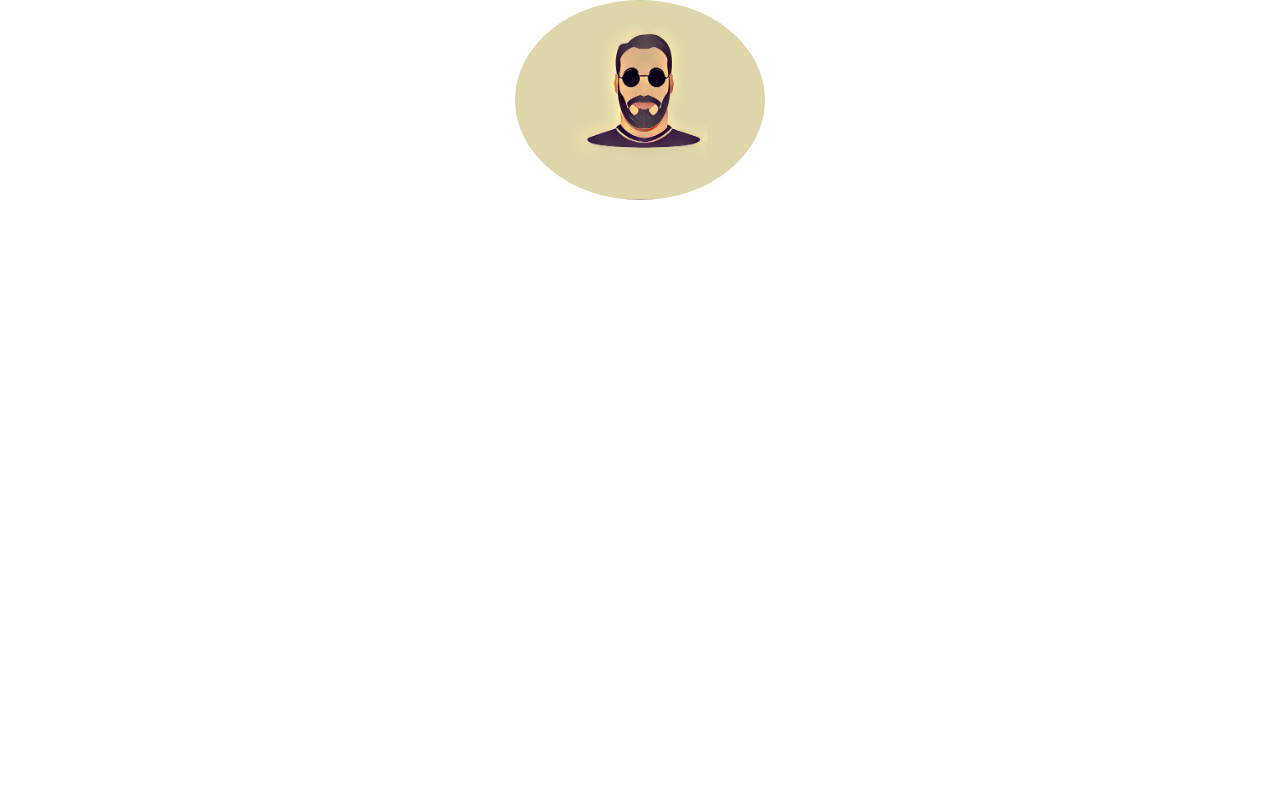
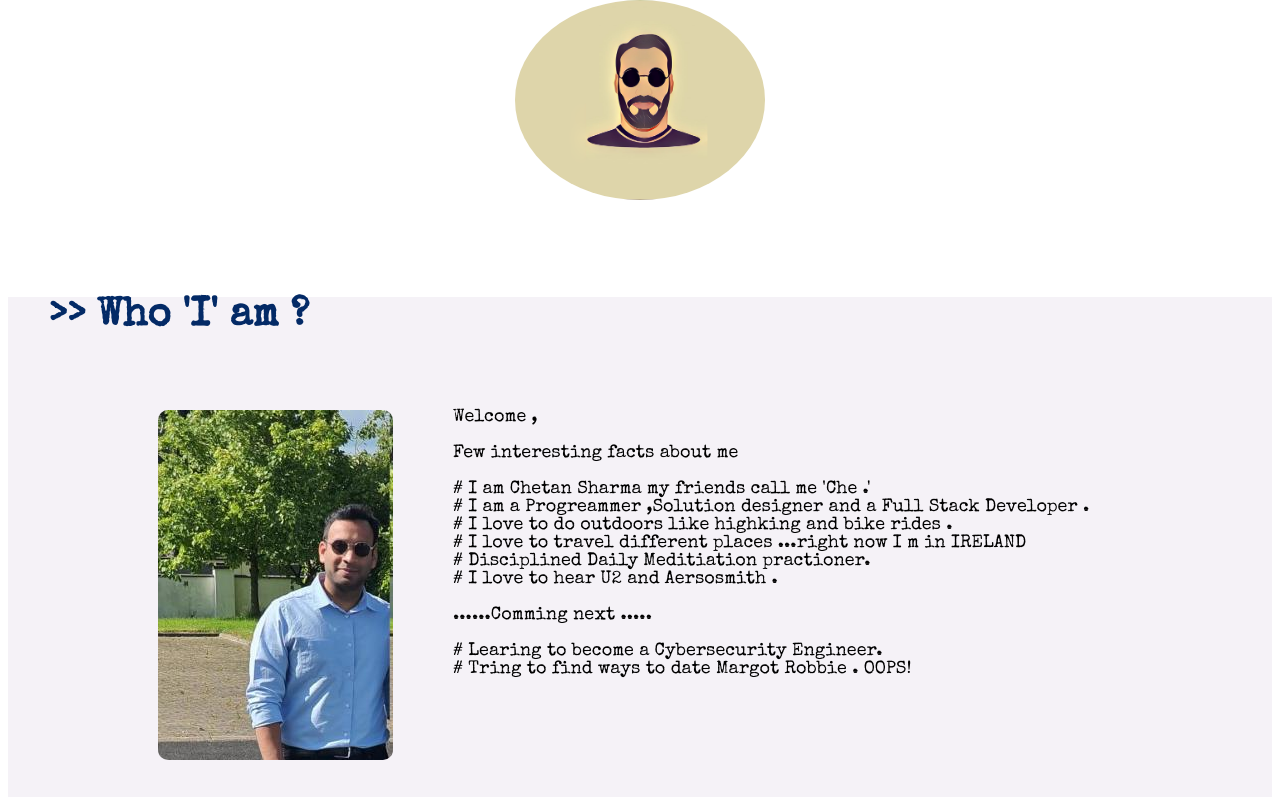
Before and after one commit to sharmachetan/mysite, a Vue app in the folder mysite/: page / in a window 1280 px wide. Shown: the part 264-1069 px from the top of the page. Before the commit the page ends 800 px from the top, so only its background shows below. Built offline with nearby package versions, Linux system fonts and the light colour scheme.

Commit message:
who am i section done

```diff
--- a/mysite/src/App.vue
+++ b/mysite/src/App.vue
@@ -1,15 +1,19 @@
 <template>
+<div>
  <Home/>
-
+  <Interest/>
+</div>
 </template>
 
 <script>
 
 import Home from "@/views/Home.vue"
+import Interest from "@/views/Interest.vue"
+
 
 export default {
   components:{
-    Home
+    Home,Interest
   }
 }
 </script>
--- a/mysite/src/views/Home.vue
+++ b/mysite/src/views/Home.vue
@@ -44,7 +44,6 @@
 
 <script>
 // @ is an alias to /src
-
 export default {
   name: "Home",
   components: {}
@@ -131,12 +130,5 @@ border-radius: 50%;
        url('../assets/QuattrocentoSans/QuattrocentoSans.svg#svgFontName') format('svg'); /* Legacy iOS */
 }
 
-@font-face {
-  font-family: 'SpecialElite';
-  src: url('../assets/SpecialElite-Regular/SpecialElite-Regular.eot'); /* IE9 Compat Modes */
-  src: url('../assets/SpecialElite-Regular/SpecialElite-Regular.eot?#iefix') format('embedded-opentype'), /* IE6-IE8 */
-       url('../assets/SpecialElite-Regular/SpecialElite-Regular.woff') format('woff'), /* Pretty Modern Browsers */
-       url('../assets/SpecialElite-Regular/SpecialElite-Regular.ttf')  format('truetype'), /* Safari, Android, iOS */
-       url('../assets/SpecialElite-Regular/SpecialElite-Regular.svg') format('svg'); /* Legacy iOS */
-}
+
 </style>
--- /dev/null
+++ b/mysite/src/views/Interest.vue
@@ -0,0 +1,116 @@
+<template>
+  <div id="interestMain">
+    <div id="intHeading">
+      <h4>>> Who 'I' am ?</h4>
+    </div>
+
+    <div id="intAboutContainer">
+
+        <div id="intAboutImg">
+            <img src="../assets/myImg.jpeg"/>
+        </div>
+        <div id="intAboutContent">
+            <p>Welcome ,
+                <br><br>Few interesting facts about me<br>
+                <br># I am Chetan Sharma my friends call me 'Che .'
+                <br># I am a Progreammer ,Solution designer and a Full Stack Developer .
+                <br># I love to do outdoors like highking and bike rides .
+                <br># I love to travel different places ...right now I m in IRELAND
+                <br># Disciplined Daily Meditiation practioner.
+                <br># I love to hear U2 and Aersosmith .
+                <br>
+                <br> ......Comming next .....<br>
+                <br># Learing to become a Cybersecurity Engineer.
+                <br># Tring to find ways to date Margot Robbie . OOPS!</p>
+        </div>
+    </div>
+
+  </div>
+</template>
+
+<script>
+export default {
+  name: "Interest",
+  components: {}
+};
+</script>
+
+<style scoped>
+@font-face {
+  font-family: "SpecialElite";
+  src: url("../assets/SpecialElite-Regular/SpecialElite-Regular.eot"); /* IE9 Compat Modes */
+  src: url("../assets/SpecialElite-Regular/SpecialElite-Regular.eot?#iefix")
+      format("embedded-opentype"),
+    /* IE6-IE8 */
+      url("../assets/SpecialElite-Regular/SpecialElite-Regular.woff")
+      format("woff"),
+    /* Pretty Modern Browsers */
+      url("../assets/SpecialElite-Regular/SpecialElite-Regular.ttf")
+      format("truetype"),
+    /* Safari, Android, iOS */
+      url("../assets/SpecialElite-Regular/SpecialElite-Regular.svg")
+      format("svg"); /* Legacy iOS */
+}
+
+#interestMain {
+  position: relative;
+  width: 100%;
+  height: 500px;
+  margin: 0px;
+  /* background-color: burlywood; */
+      background-color: rgb(245, 242, 247);
+
+
+}
+#intHeading {
+    display: block;
+  font-family: "SpecialElite";
+  font-size: 40px;
+  width: fit-content;
+  margin-left: 40px;
+  color: #032a66;
+}
+
+#intAboutContainer {
+position: relative;
+    display: inline-block;
+    height: 380px;
+    overflow: hidden;
+    width: inherit;
+    /* background-color: rgb(245, 236, 248); */
+}
+
+#intAboutImg {
+position: relative;
+    display: inline-block;
+    height: 350px;
+    width: fit-content;
+    margin-left: 150px;
+    margin-top: 20px;
+      background-color:rgb(10, 10, 10);
+      border-radius: 10px;
+      overflow: hidden;
+
+}
+
+#intAboutImg img {
+display: block;
+margin-left: auto;
+margin-right: auto;
+
+
+
+}
+
+#intAboutContent {
+position: absolute;
+    display: inline-block;
+    height: 350px;
+    width: 70%;
+    margin-left: 60px;
+    font-family: SpecialElite;
+    /* background-color:rgb(31, 19, 15); */
+    font-size: large;
+
+}
+</style>
```
Also changed, not shown: mysite/src/assets/myImage.jpeg (added), mysite/src/assets/myImg.jpeg (added).
